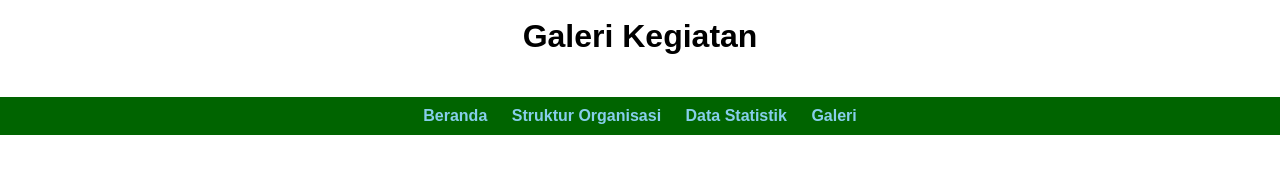
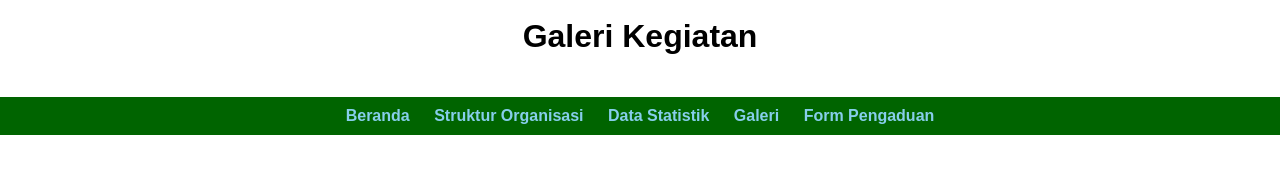
Before and after one commit to desamande/desamande.github.io, a plain HTML site: page galeri.html in a window 1280 px wide. Shown: the part 41-213 px from the top of the page. Drawn offline with Linux system fonts and the light colour scheme; grey boxes are pictures that could not be loaded.

Commit message:
Update galeri.html

```diff
--- a/galeri.html
+++ b/galeri.html
@@ -16,6 +16,7 @@
     <a href="struktur.html">Struktur Organisasi</a>
     <a href="statistik.html">Data Statistik</a>
     <a href="galeri.html">Galeri</a>
+     <a href="form_pengaduan.html">Form Pengaduan</a>
   </nav>
 
   <main class="galeri">
@@ -34,4 +35,5 @@ rencana tindak lanjut adalah langsung pengecekan lokasi KPM masing-masing diwlay
     <p>&copy; 2025 Show Anesa</p>
   </footer>
 </body>
+
 </html>
```
